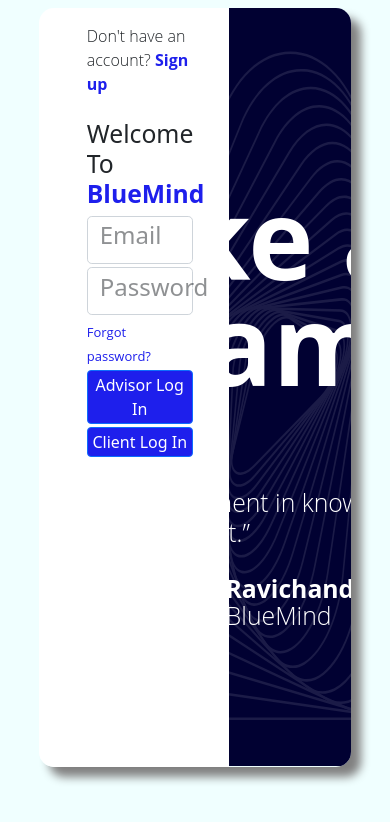
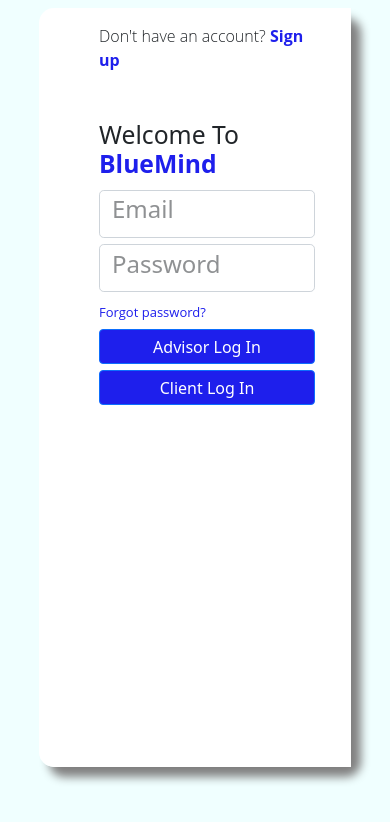
Before and after one commit to sarthakspiker/ReactLogin, a React (Create React App) app: page / in a window 390 px wide. Shown: the top 822 px of the page. Built offline with nearby package versions, Linux system fonts and the light colour scheme.

Commit message:
Add media query to hide banner for smaller devices

```diff
--- a/src/App.css
+++ b/src/App.css
@@ -193,3 +193,10 @@
   padding:1%;
   cursor: pointer;
 }
+@media screen and (min-width: 0px) and (max-width: 1080px) {
+  #splitImage { display: none; }  /* show it on small screens */
+}
+
+@media screen and (min-width: 1081px) and (max-width: 3840px) {
+  #splitImage { display: block; }   /* hide it elsewhere */
+}
--- a/src/App.tsx
+++ b/src/App.tsx
@@ -39,7 +39,7 @@
               { showSignupPage && <div style={mountedStyle}><LoginSignuppage showSigninPage={this.showSigninPage}/></div>}
               { showForgetpassPage && <div style={mountedStyle}><Forgotpasspage showSignupPage={this.showSignupPage} showSigninPage={this.showSigninPage}/></div>}
             </div>
-            <div className="col imagediv">
+            <div className="col imagediv" id="splitImage">
 
         </div>
         </div>
```
